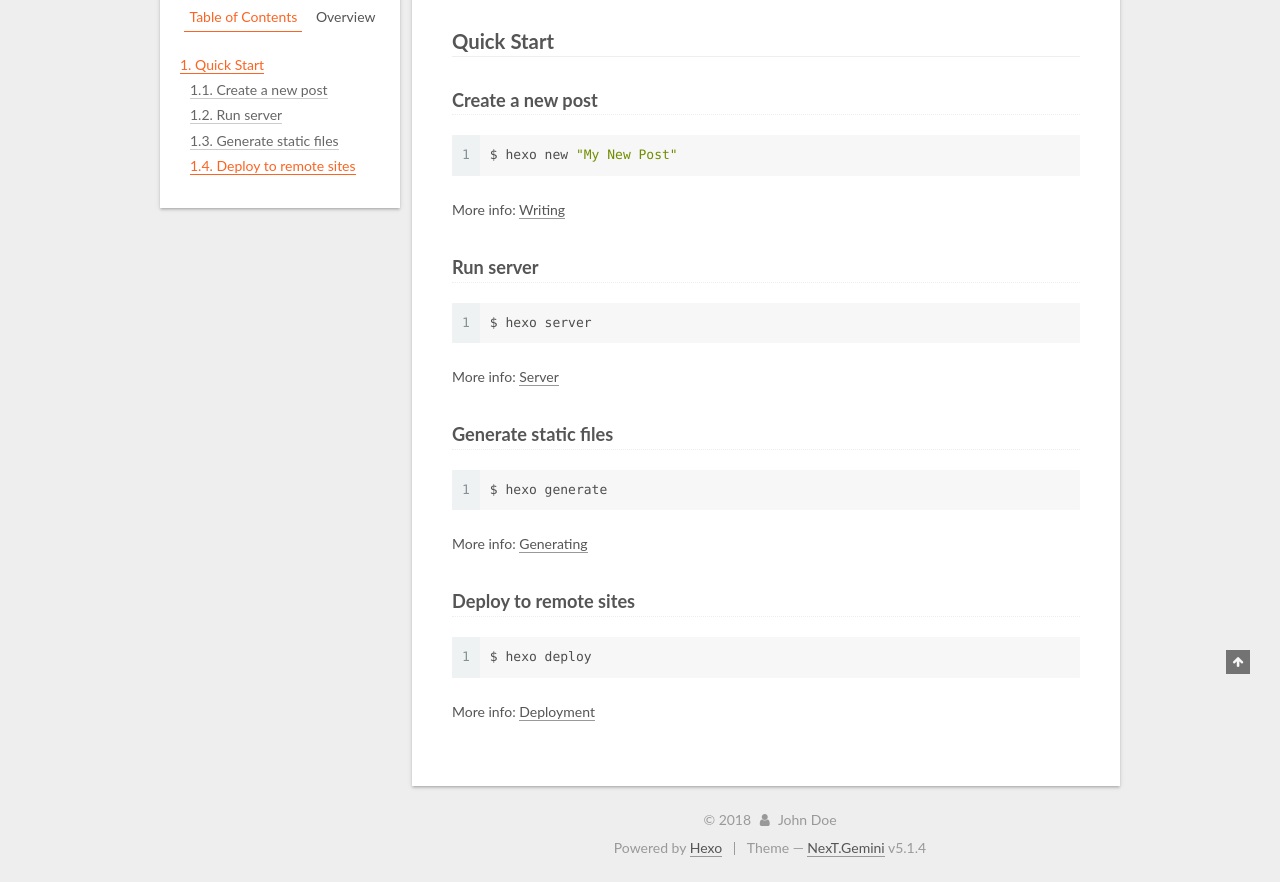
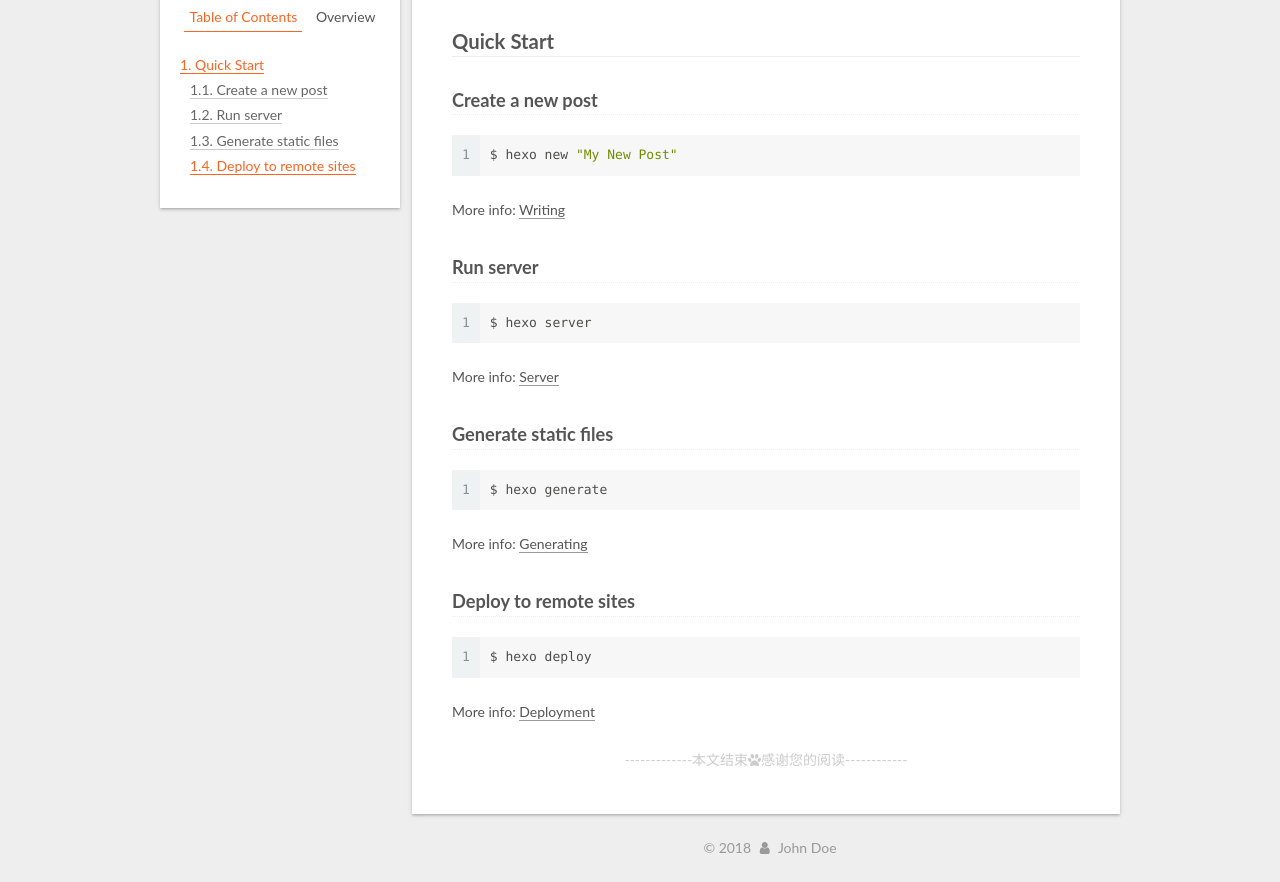
Before and after one commit to oforyou/oforyou.github.io, a plain HTML site: page 2018/10/28/hello-world/index.html in a window 1280 px wide. Shown: the part 226-1108 px from the top of the page. Drawn offline with Linux system fonts and the light colour scheme.

Commit message:
Site updated: 2018-10-28 22:00:11

```diff
--- a/2018/10/28/hello-world/index.html
+++ b/2018/10/28/hello-world/index.html
@@ -13,6 +13,13 @@
 <meta name="theme-color" content="#222">
 
 
+
+
+
+
+
+  <script src="/lib/pace/pace.min.js?v=1.0.2"></script>
+  <link href="/lib/pace/pace-theme-minimal.min.css?v=1.0.2" rel="stylesheet">
 
 
 
@@ -99,7 +106,7 @@
     root: '/',
     scheme: 'Gemini',
     version: '5.1.4',
-    sidebar: {"position":"left","display":"post","offset":12,"b2t":false,"scrollpercent":false,"onmobile":false},
+    sidebar: {"position":"left","display":"post","offset":12,"b2t":true,"scrollpercent":true,"onmobile":false},
     fancybox: true,
     tabs: true,
     motion: {"enable":true,"async":false,"transition":{"post_block":"fadeIn","post_header":"slideDownIn","post_body":"slideDownIn","coll_header":"slideLeftIn","sidebar":"slideUpIn"}},
@@ -311,6 +318,17 @@
 
 
     </div>
+	<div>
+
+          <div>
+
+    	<div style="text-align:center;color: #ccc;font-size:14px;">
+            -------------本文结束<i class="fa fa-paw"></i>感谢您的阅读------------
+    	</div>
+
+</div>
+
+	</div>
 
 
 
@@ -447,6 +465,13 @@
 
 
 
+        <div class="back-to-top">
+          <i class="fa fa-arrow-up"></i>
+
+            <span id="scrollpercent"><span>0</span>%</span>
+
+        </div>
+
 
     </div>
   </aside>
@@ -468,15 +493,9 @@
 </div>
 
 
-  <div class="powered-by">Powered by <a class="theme-link" target="_blank" href="https://hexo.io">Hexo</a></div>
 
 
 
-  <span class="post-meta-divider">|</span>
-
-
-
-  <div class="theme-info">Theme &mdash; <a class="theme-link" target="_blank" href="https://github.com/iissnan/hexo-theme-next">NexT.Gemini</a> v5.1.4</div>
 
 
 
@@ -493,11 +512,6 @@
       </div>
     </footer>
 
-
-      <div class="back-to-top">
-        <i class="fa fa-arrow-up"></i>
-
-      </div>
 
 
 
--- a/css/main.css
+++ b/css/main.css
@@ -1057,25 +1057,21 @@
   margin: 10px;
 }
 .back-to-top {
-  box-sizing: border-box;
-  position: fixed;
-  bottom: -100px;
-  right: 30px;
-  z-index: 1050;
-  padding: 0 6px;
-  width: 24px;
-  background: #222;
+  display: none;
+  margin: 20px -10px -20px;
+  background: #eee;
   font-size: 12px;
   opacity: 0.6;
-  color: #fff;
   cursor: pointer;
   text-align: center;
   -webkit-transform: translateZ(0);
-  transition-property: bottom;
   transition-duration: 0.2s;
   transition-timing-function: ease-in-out;
   transition-delay: 0s;
 }
+.back-to-top:hover {
+  opacity: 0.8;
+}
 @media (min-width: 768px) and (max-width: 991px) {
   .back-to-top {
     display: none !important;
@@ -1087,7 +1083,7 @@
   }
 }
 .back-to-top.back-to-top-on {
-  bottom: 30px;
+  display: block;
 }
 .header {
   background: transparent;
@@ -1823,7 +1819,7 @@
   width: 4px;
   height: 4px;
   border-radius: 50%;
-  background: #776246;
+  background: #a10104;
 }
 .links-of-blogroll {
   font-size: 13px;
```
Also changed, not shown: archives/2018/10/index.html (+15 -12 lines), archives/2018/index.html (+15 -12 lines), archives/index.html (+15 -12 lines), index.html (+18 -12 lines).
